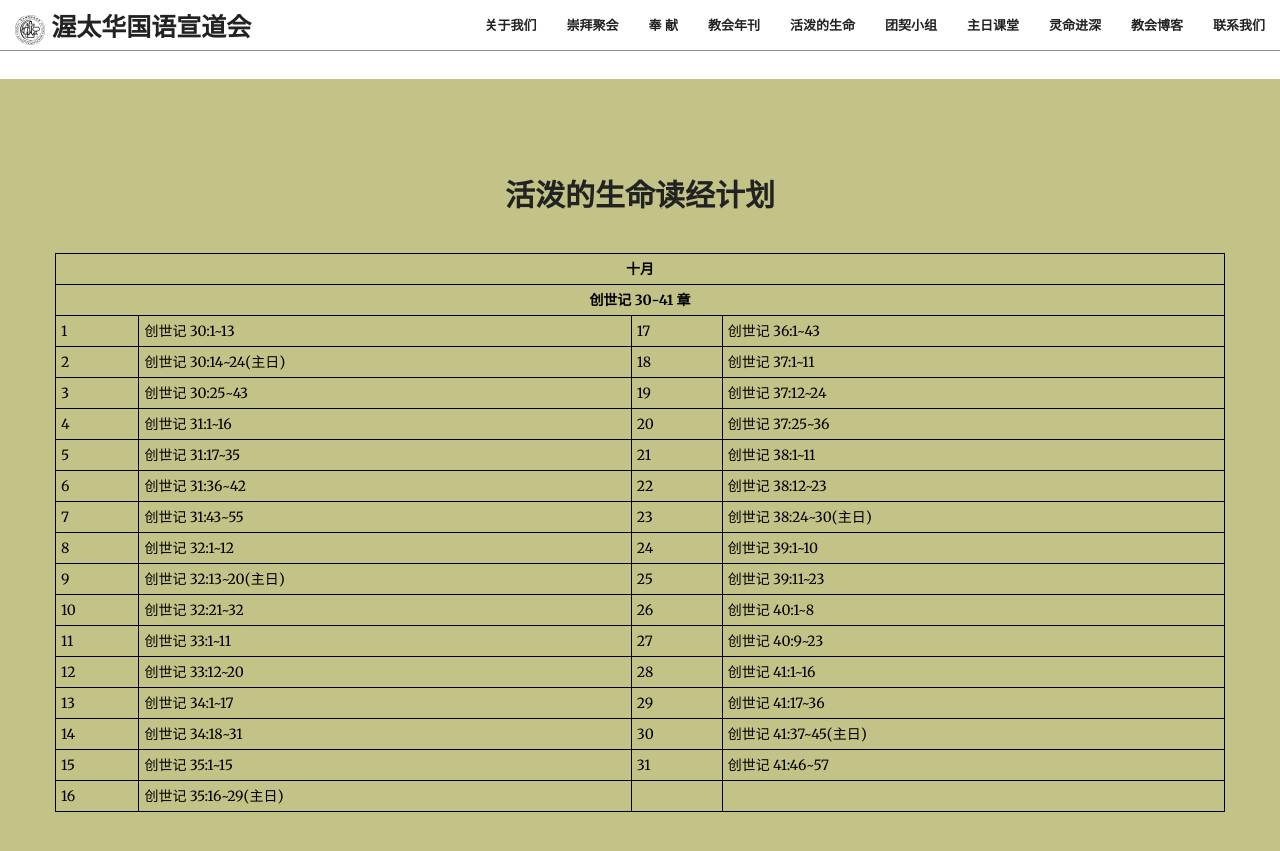
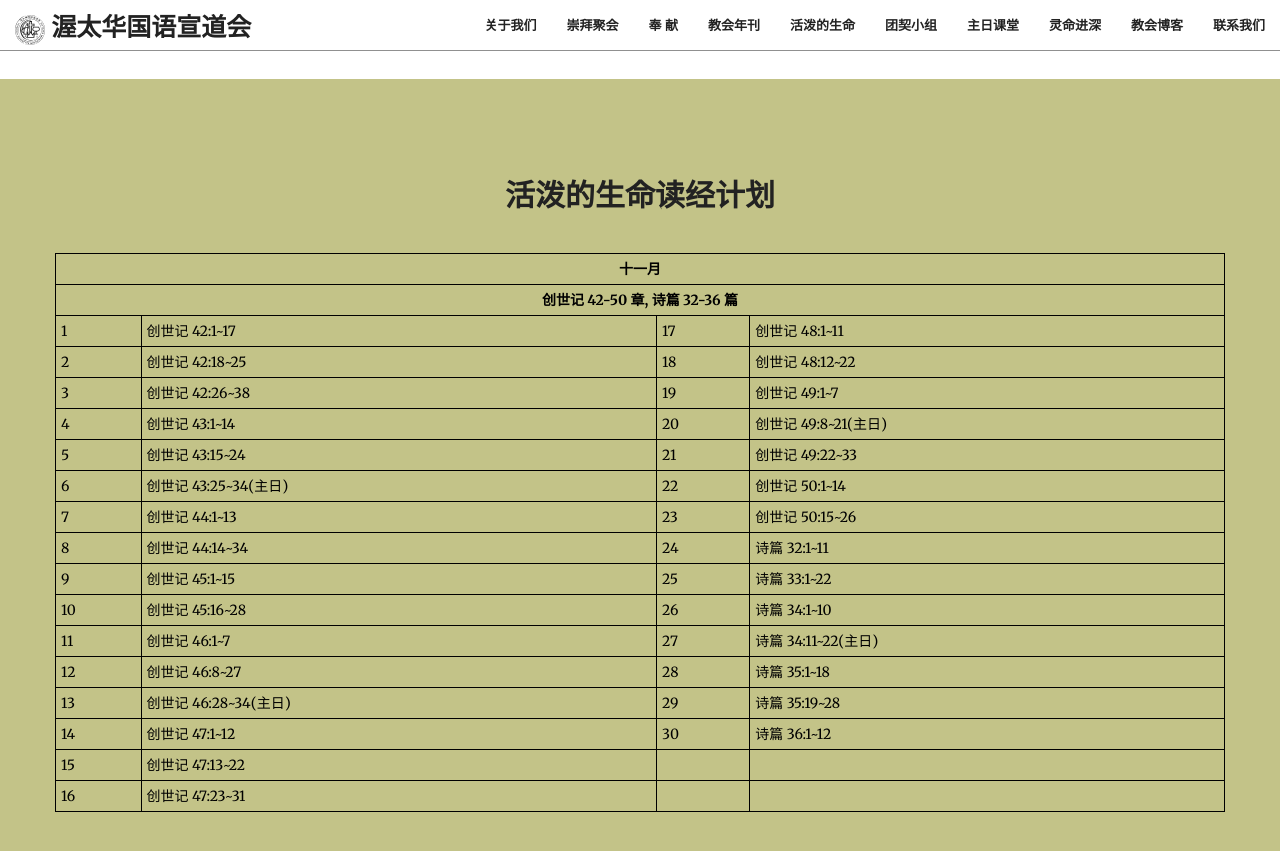
Before and after one commit to JonasYow/ottawaomac, a Jekyll site: the page built from index.html, in a window 1280 px wide and 900 px high, scrolled down 2563 px. Shown: the top 851 px of the window. Built offline with Jekyll 4.4.1, drawn with Linux system fonts in a browser that asks for light colours; some web fonts are replaced.

Commit message:
Update Nov Content

```diff
--- a/_includes/dailylivingwater.html
+++ b/_includes/dailylivingwater.html
@@ -8,120 +8,120 @@
             </div>
             <table style="width:100%">
             <tr>
-                <th colspan="4" class="text-center">十月</th>
+                <th colspan="4" class="text-center">十一月</th>
             </tr>
             <tr>
-                <th colspan="4" class="text-center">创世记 30-41 章</th>
+                <th colspan="4" class="text-center">创世记 42-50 章, 诗篇 32-36 篇</th>
             </tr>
 
             <tr>
                 <td>1</td>
-                <td>创世记 30:1~13</td>
+                <td>创世记 42:1~17</td>
                 <td>17</td>
-                <td>创世记 36:1~43</td>
+                <td>创世记 48:1~11</td>
             </tr>
 
             <tr>
                 <td>2</td>
-                <td>创世记 30:14~24(主日)</td>
+                <td>创世记 42:18~25</td>
                 <td>18</td>
-                <td>创世记 37:1~11</td>
+                <td>创世记 48:12~22</td>
             </tr>
 
             <tr>
                 <td>3</td>
-                <td>创世记 30:25~43</td>
+                <td>创世记 42:26~38</td>
                 <td>19</td>
-                <td>创世记 37:12~24</td>
+                <td>创世记 49:1~7</td>
             </tr>
 
             <tr>
                 <td>4</td>
-                <td>创世记 31:1~16</td>
+                <td>创世记 43:1~14</td>
                 <td>20</td>
-                <td>创世记 37:25~36</td>
+                <td>创世记 49:8~21(主日)</td>
             </tr>
 
             <tr>
                 <td>5</td>
-                <td>创世记 31:17~35</td>
+                <td>创世记 43:15~24</td>
                 <td>21</td>
-                <td>创世记 38:1~11</td>
+                <td>创世记 49:22~33</td>
             </tr>
 
             <tr>
                 <td>6</td>
-                <td>创世记 31:36~42</td>
+                <td>创世记 43:25~34(主日)</td>
                 <td>22</td>
-                <td>创世记 38:12~23</td>
+                <td>创世记 50:1~14</td>
             </tr>
 
             <tr>
                 <td>7</td>
-                <td>创世记 31:43~55</td>
+                <td>创世记 44:1~13</td>
                 <td>23</td>
-                <td>创世记 38:24~30(主日)</td>
+                <td>创世记 50:15~26</td>
             </tr>
 
             <tr>
                 <td>8</td>
-                <td>创世记 32:1~12</td>
+                <td>创世记 44:14~34</td>
                 <td>24</td>
-                <td>创世记 39:1~10</td>
+                <td>诗篇 32:1~11</td>
             </tr>
 
             <tr>
                 <td>9</td>
-                <td>创世记 32:13~20(主日)</td>
+                <td>创世记 45:1~15</td>
                 <td>25</td>
-                <td>创世记 39:11~23</td>
+                <td>诗篇 33:1~22</td>
             </tr>
 
             <tr>
                 <td>10</td>
-                <td>创世记 32:21~32</td>
+                <td>创世记 45:16~28</td>
                 <td>26</td>
-                <td>创世记 40:1~8</td>
+                <td>诗篇 34:1~10</td>
             </tr>
 
             <tr>
                 <td>11</td>
-                <td>创世记 33:1~11</td>
+                <td>创世记 46:1~7</td>
                 <td>27</td>
-                <td>创世记 40:9~23</td>
+                <td>诗篇 34:11~22(主日)</td>
             </tr>
 
             <tr>
                 <td>12</td>
-                <td>创世记 33:12~20</td>
+                <td>创世记 46:8~27</td>
                 <td>28</td>
-                <td>创世记 41:1~16</td>
+                <td>诗篇 35:1~18</td>
             </tr>
 
             <tr>
                 <td>13</td>
-                <td>创世记 34:1~17</td>
+                <td>创世记 46:28~34(主日)</td>
                 <td>29</td>
-                <td>创世记 41:17~36</td>
+                <td>诗篇 35:19~28</td>
             </tr>
 
             <tr>
                 <td>14</td>
-                <td>创世记 34:18~31</td>
+                <td>创世记 47:1~12</td>
                 <td>30</td>
-                <td>创世记 41:37~45(主日)</td>
+                <td>诗篇 36:1~12</td>
             </tr>
 
             <tr>
                 <td>15</td>
-                <td>创世记 35:1~15</td>
-                <td>31</td>
-                <td>创世记 41:46~57</td>
+                <td>创世记 47:13~22</td>
+                <td></td>
+                <td></td>
             </tr>
 
             <tr>
                 <td>16</td>
-                <td>创世记 35:16~29(主日)</td>
+                <td>创世记 47:23~31</td>
                 <td></td>
                 <td></td>
             </tr>
```
